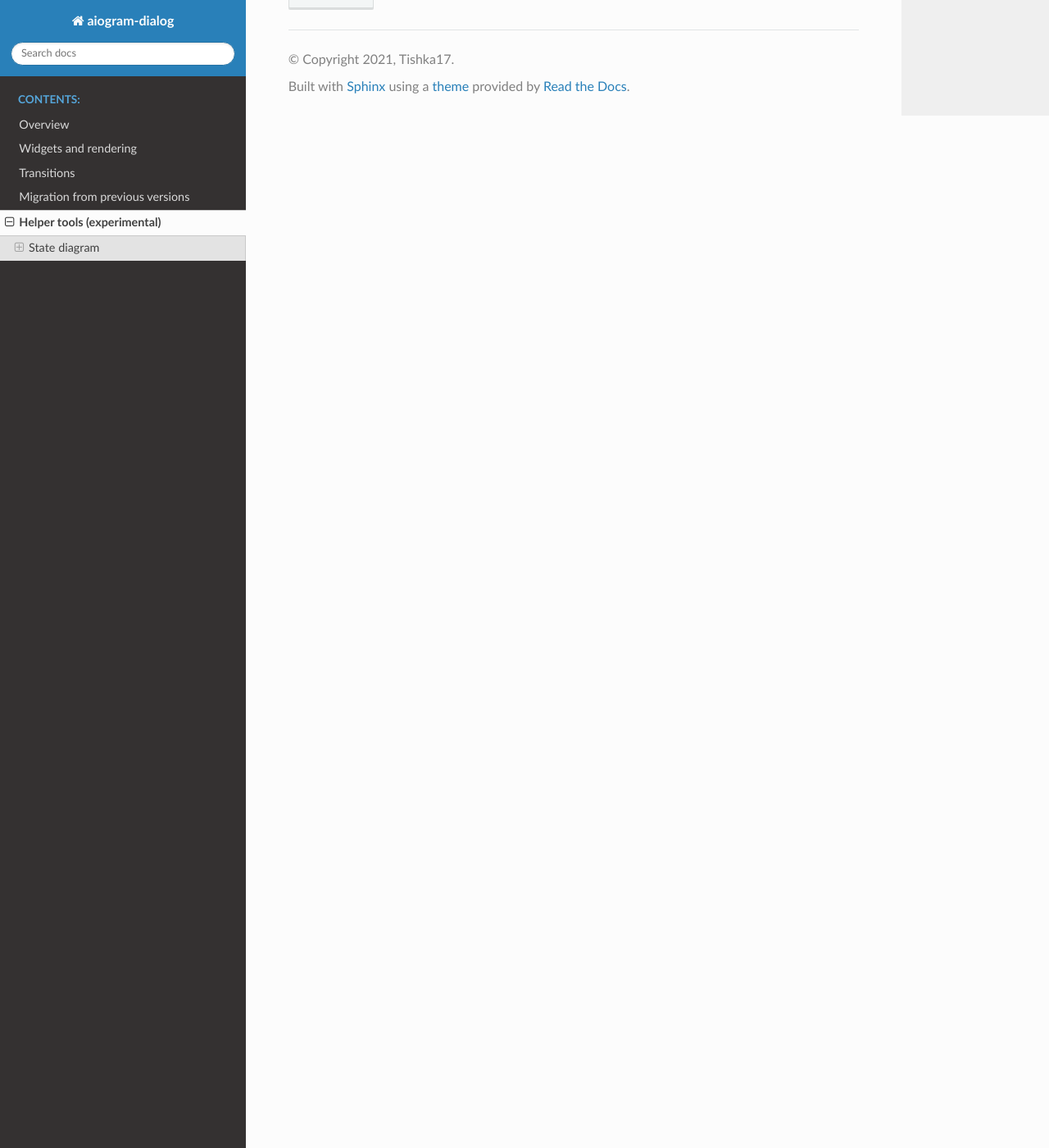
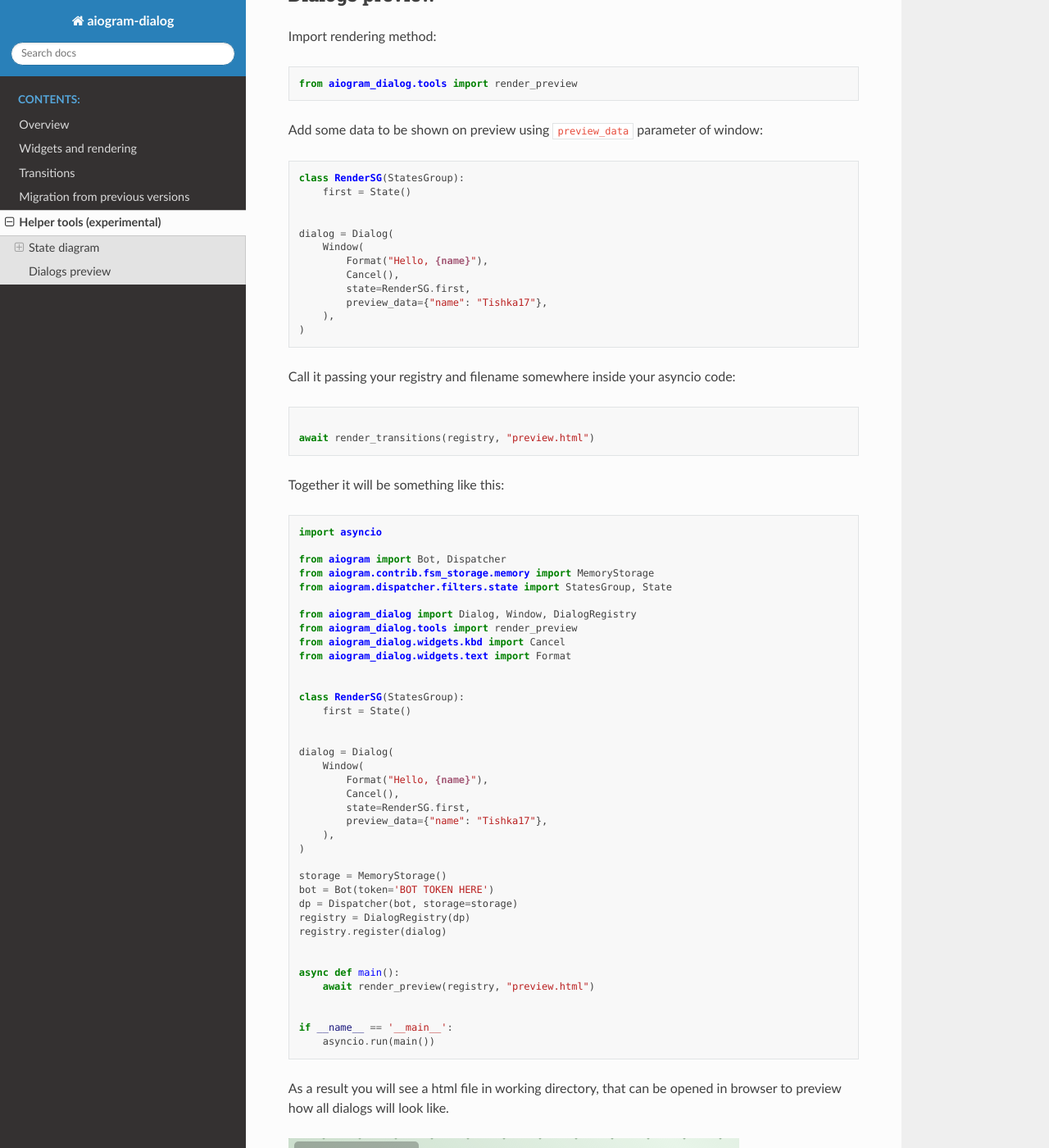
Before and after one commit to Tishka17/aiogram_dialog, a Sphinx documentation site: the page built from docs/tools.rst, in a window 1280 px wide and 1400 px high, scrolled down 3496 px. Shown: the whole window at 82% size. Built offline with Sphinx 7.4.7 and the Read the Docs theme 2.0.0, drawn with Linux system fonts in a browser that asks for light colours.

Commit message:
basic preview doc

```diff
--- /dev/null
+++ b/docs/examples/tools/import_preview.py
@@ -0,0 +1 @@
+from aiogram_dialog.tools import render_preview
--- /dev/null
+++ b/docs/examples/tools/preview_summary.py
@@ -0,0 +1,38 @@
+import asyncio
+
+from aiogram import Bot, Dispatcher
+from aiogram.contrib.fsm_storage.memory import MemoryStorage
+from aiogram.dispatcher.filters.state import StatesGroup, State
+
+from aiogram_dialog import Dialog, Window, DialogRegistry
+from aiogram_dialog.tools import render_preview
+from aiogram_dialog.widgets.kbd import Cancel
+from aiogram_dialog.widgets.text import Format
+
+
+class RenderSG(StatesGroup):
+    first = State()
+
+
+dialog = Dialog(
+    Window(
+        Format("Hello, {name}"),
+        Cancel(),
+        state=RenderSG.first,
+        preview_data={"name": "Tishka17"},
+    ),
+)
+
+storage = MemoryStorage()
+bot = Bot(token='BOT TOKEN HERE')
+dp = Dispatcher(bot, storage=storage)
+registry = DialogRegistry(dp)
+registry.register(dialog)
+
+
+async def main():
+    await render_preview(registry, "preview.html")
+
+
+if __name__ == '__main__':
+    asyncio.run(main())
--- /dev/null
+++ b/docs/examples/tools/render_preview.py
@@ -0,0 +1,2 @@
+
+await render_transitions(registry, "preview.html")
--- /dev/null
+++ b/docs/examples/tools/render_preview_data.py
@@ -0,0 +1,12 @@
+class RenderSG(StatesGroup):
+    first = State()
+
+
+dialog = Dialog(
+    Window(
+        Format("Hello, {name}"),
+        Cancel(),
+        state=RenderSG.first,
+        preview_data={"name": "Tishka17"},
+    ),
+)
--- a/docs/tools.rst
+++ b/docs/tools.rst
@@ -43,3 +43,28 @@ To fix this behavior you can set ``preview_add_transitions`` parameter of window
 Run the code and check updated rendering result:
 
 .. image:: resources/render_hints.png
+
+
+Dialogs preview
+=================
+
+
+Import rendering method:
+
+.. literalinclude:: examples/tools/import_preview.py
+
+Add some data to be shown on preview using ``preview_data`` parameter of window:
+
+.. literalinclude:: examples/tools/render_preview_data.py
+
+Call it passing your registry and filename somewhere inside your asyncio code:
+
+.. literalinclude:: examples/tools/render_preview.py
+
+Together it will be something like this:
+
+.. literalinclude:: examples/tools/preview_summary.py
+
+As a result you will see a html file in working directory, that can be opened in browser to preview how all dialogs will look like.
+
+.. image:: resources/render_preview_result.png
```
Also changed, not shown: docs/resources/render_preview_result.png (added), 1 other file.
